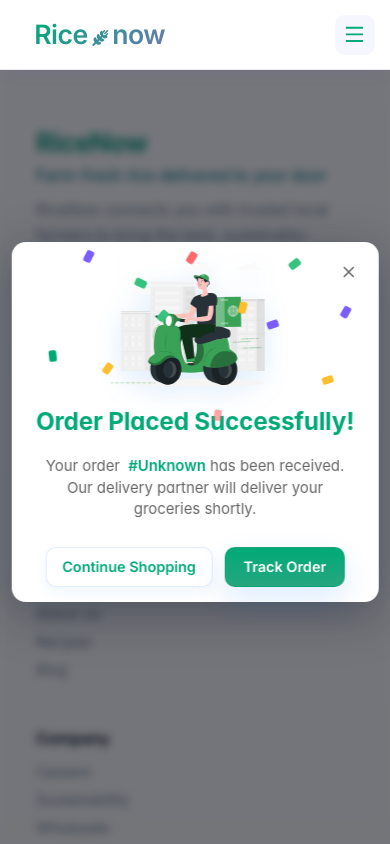
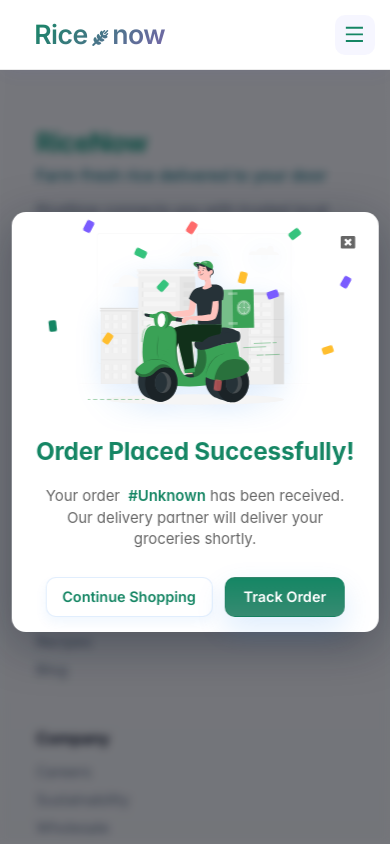
Before and after one commit to vinaykumar1332/RiceNowProd, a React (Vite) app: page /success in a window 390 px wide. Shown: the top 844 px of the page. Built offline with nearby package versions, Linux system fonts and the light colour scheme.

Commit message:
added success page & UI fix

```diff
--- a/src/components/CheckoutSuccess/CheckoutSuccess.css
+++ b/src/components/CheckoutSuccess/CheckoutSuccess.css
@@ -182,8 +182,8 @@
     padding: 1rem;
   }
   .cn-success-root .image-wrapper {
-    width: 180px;
-    height: 120px;
+    width: 230px;
+    height: 180px;
   }
   .cn-success-root .btn { min-width: 120px; }
   .cn-success-root .badge { right: 20px; transform: translateX(0); top: -6px; }
--- a/src/components/CheckoutSuccess/CheckoutSuccess.jsx
+++ b/src/components/CheckoutSuccess/CheckoutSuccess.jsx
@@ -1,6 +1,7 @@
 import React, { useEffect } from "react";
 import { useLocation, useNavigate } from "react-router-dom";
 import { CommonIcons } from "../../../App.config";
+import { FaWindowClose } from "react-icons/fa";
 import "./CheckoutSuccess.css";
 
 export default function CheckoutSuccess() {
@@ -85,16 +86,7 @@ export default function CheckoutSuccess() {
           aria-label="Close and continue shopping"
           title="Close"
         >
-          <svg viewBox="0 0 24 24" width="18" height="18" aria-hidden>
-            <path
-              d="M6 6 L18 18 M18 6 L6 18"
-              stroke="currentColor"
-              strokeWidth="2"
-              strokeLinecap="round"
-              strokeLinejoin="round"
-              fill="none"
-            />
-          </svg>
+     <FaWindowClose />
         </button>
 
         <div className="success-inner">
--- a/src/pages/Contact/Contact.css
+++ b/src/pages/Contact/Contact.css
@@ -1,6 +1,6 @@
 /* Scoped styles for Contact page to avoid leaking */
 .contact-root {
-    --accent-color: #0b76ef;
+    --accent-color:var(--primary-color);
     display: flex;
     align-items: center;
     justify-content: center;
@@ -9,14 +9,13 @@
     /* account for header/footer */
     background: linear-gradient(180deg, #fff 0%, #fbfdff 100%);
     color: #111;
-    font-family: -apple-system, BlinkMacSystemFont, "Segoe UI", Roboto, "Helvetica Neue", Arial, sans-serif;
-}
+
+
 
 .contact-inner {
     max-width: 980px;
     width: 100%;
     display: grid;
-    grid-template-columns: 1fr 1fr;
     gap: 28px;
     align-items: center;
     padding: 28px;
@@ -112,7 +111,7 @@
     color: #6b7280;
     font-size: 0.95rem;
 }
-
+}
 /* responsive */
 @media (max-width: 880px) {
     .contact-inner {
--- a/src/pages/Products/Products.css
+++ b/src/pages/Products/Products.css
@@ -842,13 +842,13 @@ label>input[type="checkbox"] {
 
   .btn.primary {
     padding: 12px 17px;
-    font-size: 1.17rem;
+    font-size: 1rem;
     border-radius: 6px;
     box-shadow: 0 4px 12px rgba(0, 0, 0, 0.2);
     transition: transform 0.2s, box-shadow 0.2s;
 
     svg {
-      font-size: 1.14rem;
+      font-size: 1rem;
       position: relative;
       top: 3px;
 
--- a/src/pages/Products/variables.css
+++ b/src/pages/Products/variables.css
@@ -2,7 +2,7 @@
   /* ---- Colors ---- */
   --accent-color:#158664;            /* primary accent */
   --accent-2: #009977;            /* secondary accent */
-  --brand-primary: #0a7;
+  --brand-primary: var(--accent-color);
   --text-primary: #111111;
   --text-secondary: #444444;
   --text-muted: #888888;
```
Also changed, not shown: 5 other files (tests, documents, lock files or other folders).
